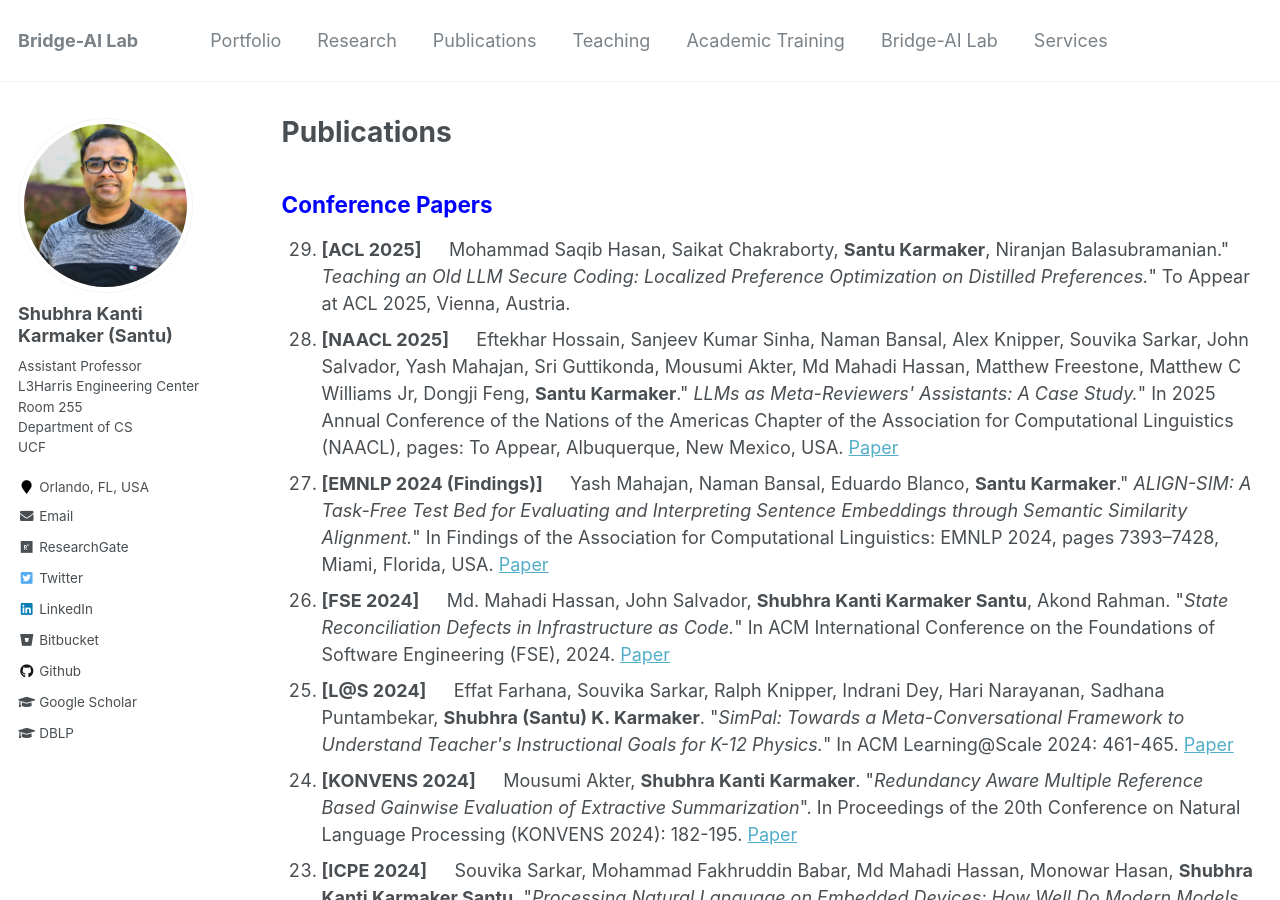
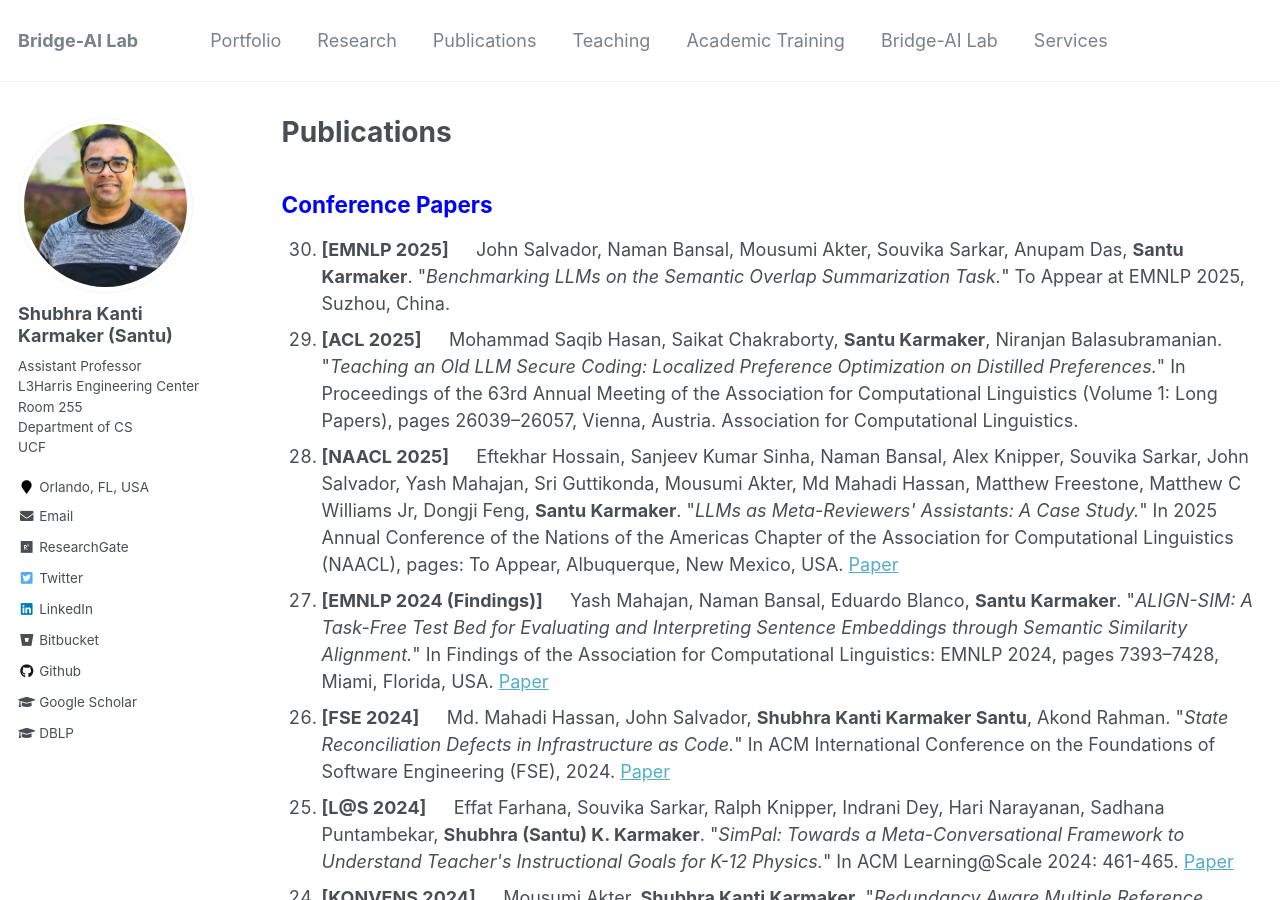
Before and after one commit to karmake2/karmake2.github.io, a Jekyll site: the page built from _pages/publications.md, in a window 1280 px wide and 900 px high. Built offline with Jekyll 4.4.1, drawn with Linux system fonts in a browser that asks for light colours.

Commit message:
Update publications.md

```diff
--- a/_pages/publications.md
+++ b/_pages/publications.md
@@ -14,12 +14,14 @@ author_profile: true
 ## <span style="color:blue">Conference Papers</span>
 <ol reversed>
 
-<li> <b>[ACL 2025] &emsp;</b> Mohammad Saqib Hasan, Saikat Chakraborty, <b>Santu Karmaker</b>, Niranjan Balasubramanian." <i>Teaching an Old LLM Secure Coding: Localized Preference Optimization on Distilled Preferences.</i>" To Appear at ACL 2025, Vienna, Austria.</li>
+<li> <b>[EMNLP 2025] &emsp;</b> John Salvador, Naman Bansal, Mousumi Akter, Souvika Sarkar, Anupam Das, <b>Santu Karmaker</b>. "<i>Benchmarking LLMs on the Semantic Overlap Summarization Task.</i>" To Appear at EMNLP 2025, Suzhou, China.</li>
 
-<li> <b>[NAACL 2025] &emsp;</b> Eftekhar Hossain, Sanjeev Kumar Sinha, Naman Bansal, Alex Knipper, Souvika Sarkar, John Salvador, Yash Mahajan, Sri Guttikonda, Mousumi Akter, Md Mahadi Hassan, Matthew Freestone, Matthew C Williams Jr, Dongji Feng, <b>Santu Karmaker</b>." <i>LLMs as Meta-Reviewers' Assistants: A Case Study.</i>" In 2025 Annual Conference of the Nations of the Americas Chapter of the Association for Computational Linguistics (NAACL), pages: To Appear,
+<li> <b>[ACL 2025] &emsp;</b> Mohammad Saqib Hasan, Saikat Chakraborty, <b>Santu Karmaker</b>, Niranjan Balasubramanian. "<i>Teaching an Old LLM Secure Coding: Localized Preference Optimization on Distilled Preferences.</i>" In Proceedings of the 63rd Annual Meeting of the Association for Computational Linguistics (Volume 1: Long Papers), pages 26039–26057, Vienna, Austria. Association for Computational Linguistics.</li>
+
+<li> <b>[NAACL 2025] &emsp;</b> Eftekhar Hossain, Sanjeev Kumar Sinha, Naman Bansal, Alex Knipper, Souvika Sarkar, John Salvador, Yash Mahajan, Sri Guttikonda, Mousumi Akter, Md Mahadi Hassan, Matthew Freestone, Matthew C Williams Jr, Dongji Feng, <b>Santu Karmaker</b>. "<i>LLMs as Meta-Reviewers' Assistants: A Case Study.</i>" In 2025 Annual Conference of the Nations of the Americas Chapter of the Association for Computational Linguistics (NAACL), pages: To Appear,
 Albuquerque, New Mexico, USA. <a href="https://arxiv.org/abs/2402.15589">Paper</a></li>
 
-<li> <b>[EMNLP 2024 (Findings)] &emsp;</b> Yash Mahajan, Naman Bansal, Eduardo Blanco, <b>Santu Karmaker</b>." <i>ALIGN-SIM: A Task-Free Test Bed for Evaluating and Interpreting Sentence Embeddings through Semantic Similarity Alignment.</i>" In Findings of the Association for Computational Linguistics: EMNLP 2024, pages 7393–7428, Miami, Florida, USA. <a href="https://arxiv.org/abs/2309.03747">Paper</a></li>
+<li> <b>[EMNLP 2024 (Findings)] &emsp;</b> Yash Mahajan, Naman Bansal, Eduardo Blanco, <b>Santu Karmaker</b>. "<i>ALIGN-SIM: A Task-Free Test Bed for Evaluating and Interpreting Sentence Embeddings through Semantic Similarity Alignment.</i>" In Findings of the Association for Computational Linguistics: EMNLP 2024, pages 7393–7428, Miami, Florida, USA. <a href="https://arxiv.org/abs/2309.03747">Paper</a></li>
 
 <li> <b>[FSE 2024] &emsp;</b> Md. Mahadi Hassan, John Salvador, <b>Shubhra Kanti Karmaker Santu</b>, Akond Rahman. "<i>State Reconciliation Defects in Infrastructure as Code.</i>" In ACM International Conference on the Foundations of Software Engineering (FSE), 2024. <a href="https://dl.acm.org/doi/pdf/10.1145/3660790">Paper</a></li>
 
```
